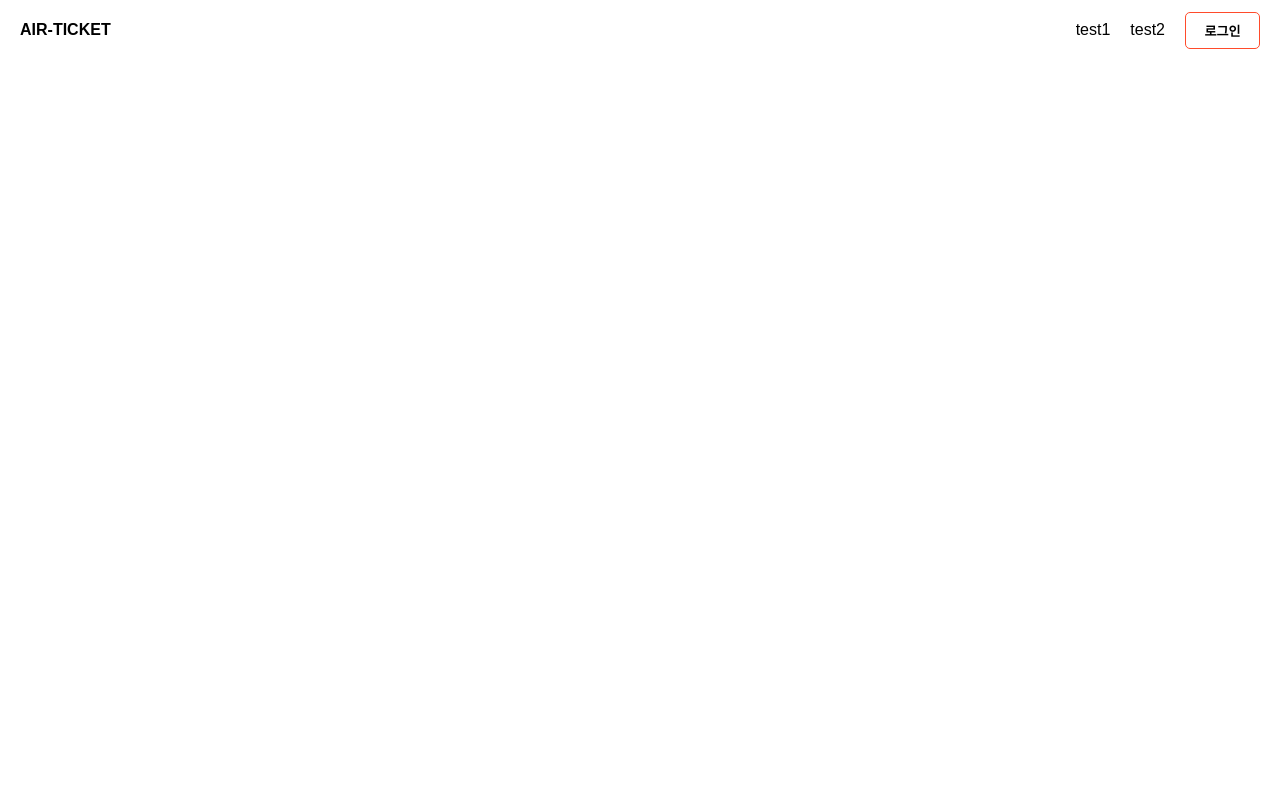
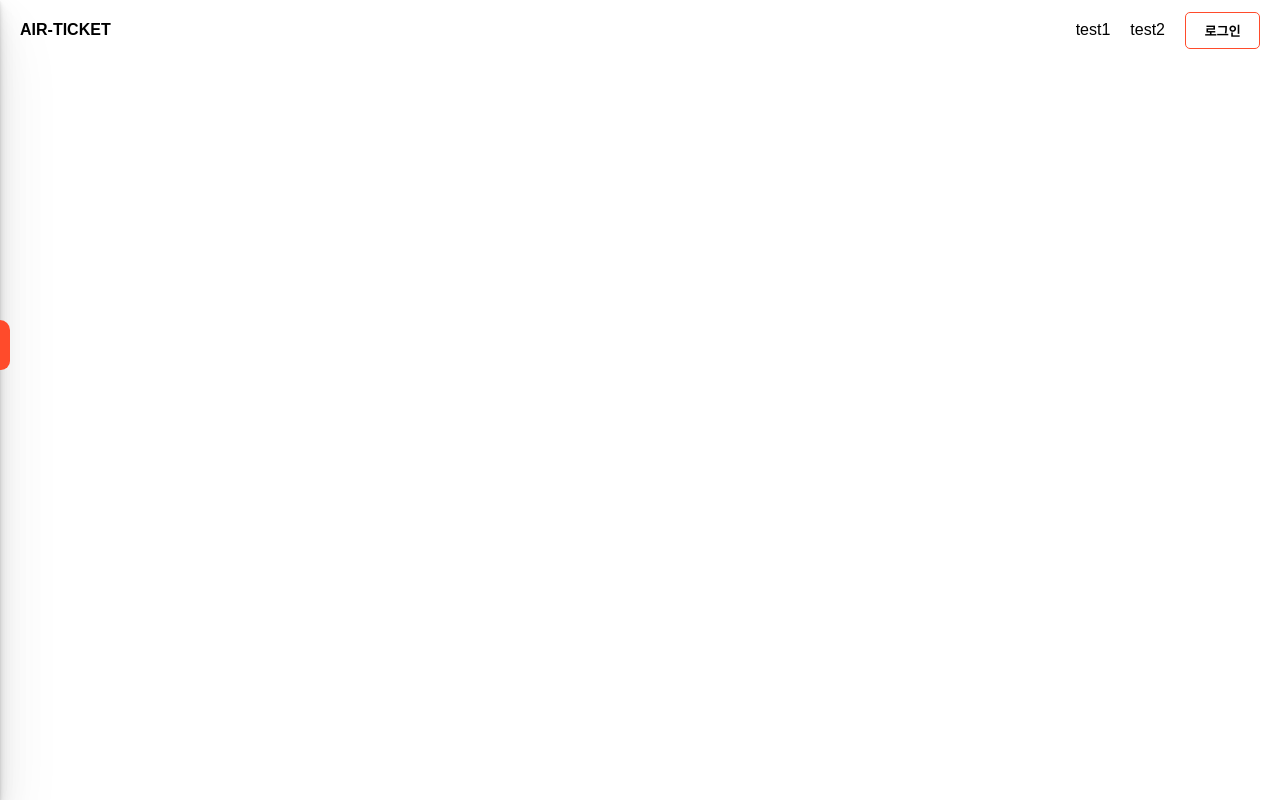
Before and after one commit to NapolDeveloper/air-ticket, a React (Create React App) app: page / in a window 1280 px wide. Built offline with nearby package versions, Linux system fonts and the light colour scheme.

Commit message:
# Add
sidebar layout

```diff
--- a/package.json
+++ b/package.json
@@ -10,6 +10,7 @@
     "polished": "^4.1.3",
     "react": "^17.0.2",
     "react-dom": "^17.0.2",
+    "react-icons": "^4.2.0",
     "react-redux": "^7.2.4",
     "react-router-dom": "^5.2.0",
     "react-scripts": "4.0.3",
--- a/src/App.js
+++ b/src/App.js
@@ -4,6 +4,7 @@ import styled from 'styled-components';
 
 // components
 import Header from './components/Header/Header';
+import Sidebar from './components/Sidebar/Sidebar';
 
 // components - Sign
 import Login from './components/Sign/Login';
@@ -12,10 +13,6 @@ import Login from './components/Sign/Login';
 import GlobalStyle from './styles/GlobalStyle';
 
 const Container = styled.div`
-  display: flex;
-  align-items: center;
-  justify-content: center;
-  flex-direction: column;
   width: 100%;
   height: 100%;
 `;
@@ -23,16 +20,17 @@ const Container = styled.div`
 function App() {
   return (
     <Fragment>
-      <Router>
-        <GlobalStyle />
-        <Header />
-        <Container>
+      <Container>
+        <Router>
+          <GlobalStyle />
+          <Header />
+          <Sidebar width={300} heigth={'100vh'} />
           <Switch>
             {/* 로그인, 회원가입 */}
             <Route exact path='/login' render={() => <Login />} />
           </Switch>
-        </Container>
-      </Router>
+        </Router>
+      </Container>
     </Fragment>
   );
 }
--- a/src/components/Header/Header.js
+++ b/src/components/Header/Header.js
@@ -1,10 +1,12 @@
 import React from 'react';
+import { Link } from 'react-router-dom';
 
 // components
 import HeaderMenu from './HeaderMenu';
 
 // styles
 import styled from 'styled-components';
+import Colors from '../../styles/Colors';
 
 const HeaderWrap = styled.div`
   display: flex;
@@ -15,10 +17,12 @@ const HeaderWrap = styled.div`
   padding: 0 20px;
   margin-bottom: 20px;
   /* background-color: #efefef; */
+  /* border-bottom: 1px solid ${Colors.colorGrey}; */
 `;
 
 const HeaderLogo = styled.span`
   font-weight: bold;
+  color: ${Colors.colorBlack};
   /* width: 30px; */
   /* height: 30px; */
   /* background-color: red; */
@@ -27,7 +31,9 @@ const HeaderLogo = styled.span`
 const Header = () => {
   return (
     <HeaderWrap>
-      <HeaderLogo>AIR-TICKET</HeaderLogo>
+      <Link to={'/'}>
+        <HeaderLogo>AIR-TICKET</HeaderLogo>
+      </Link>
       <HeaderMenu />
     </HeaderWrap>
   );
--- /dev/null
+++ b/src/components/Sidebar/Sidebar.js
@@ -0,0 +1,98 @@
+import React from 'react';
+
+// styles
+import styled from 'styled-components';
+import Colors from '../../styles/Colors';
+import { lighten } from 'polished';
+
+const NavBar = styled.div`
+  height: 100% !important;
+  display: flex;
+  flex-direction: column;
+  align-items: center;
+  border-radius: 0;
+  position: absolute;
+  top: 0;
+  /* border-color: ${Colors.primaryColor}; */
+  padding: 40px 0;
+  /* background-color: ${Colors.colorBlack}; */
+  background-color: ${Colors.colorWhite};
+  transition: 0.8s ease;
+  box-shadow: 0 1px 2px rgba(0, 0, 0, 0.07), 0 2px 4px rgba(0, 0, 0, 0.07), 0 4px 8px rgba(0, 0, 0, 0.07), 0 8px 16px rgba(0, 0, 0, 0.07), 0 16px 32px rgba(0, 0, 0, 0.07),
+    0 32px 64px rgba(0, 0, 0, 0.07);
+`;
+
+const ToggleButton = styled.button`
+  height: 50px;
+  border-top-right-radius: 10rem;
+  border-bottom-right-radius: 9rem;
+  width: 10px;
+  position: absolute;
+  outline: none;
+  z-index: 1;
+  /* background-color: rgba(64, 194, 133, 0.693); */
+  background-color: ${Colors.primaryColor};
+  border-color: rgba(64, 194, 133, 0.693);
+  border-left: 0;
+  cursor: pointer;
+  transition: 0.8s ease;
+  &:hover {
+    background-color: ${lighten(0.1, Colors.primaryColor)};
+  }
+`;
+
+const UserDataWrap = styled.div`
+  width: 200px;
+  height: 100px;
+  background-color: ${Colors.colorGrey};
+`;
+
+const Content = styled.div`
+  margin-left: 20px;
+`;
+
+const Sidebar = ({ width, height }) => {
+  const [xPosition, setX] = React.useState(-width);
+
+  const toggleMenu = () => {
+    if (xPosition < 0) {
+      setX(0);
+    } else {
+      setX(-width);
+    }
+  };
+
+  React.useEffect(() => {
+    setX(-width);
+    console.log(xPosition);
+  }, []);
+
+  return (
+    <React.Fragment>
+      <NavBar
+        style={{
+          transform: `translatex(${xPosition}px)`,
+          width: width,
+          minHeight: height
+        }}
+      >
+        <UserProfile />
+        <Content>Test</Content>
+        <Content>Test</Content>
+      </NavBar>
+      <ToggleButton
+        onClick={() => toggleMenu()}
+        className='toggle-menu'
+        style={{
+          transform: `translate(${xPosition + 300}px, 30vh)`
+        }}
+      />
+    </React.Fragment>
+  );
+};
+
+const UserProfile = () => {
+  return <UserDataWrap></UserDataWrap>;
+};
+
+export default Sidebar;
--- a/src/styles/GlobalStyle.js
+++ b/src/styles/GlobalStyle.js
@@ -9,6 +9,10 @@ const GlobalStyle = createGlobalStyle`
     padding: 0;
     box-sizing: border-box;
     font-family: 'Poppins', sans-serif;
+  }
+  body{
+    width: 100%;
+    height: 100%;
   }
   a{
     text-decoration: none;
```
Also changed, not shown: src/index.css (+2 -5 lines), 1 other file (tests, documents, lock files or other folders).
